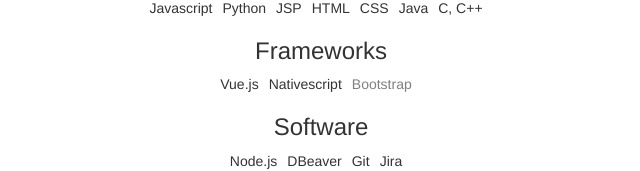
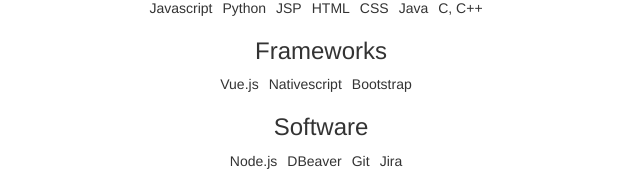
Before and after one commit to chanyb/portfolio, a Vue app: page / in a window 1280 px wide. Shown: the part 278-449 px from the top of the page, without its empty margins (319-959 px from the left). Built offline with nearby package versions, Linux system fonts and the light colour scheme.

Commit message:
fix: remove bootstrap preparing

```diff
--- a/src/components/HelloWorld.vue
+++ b/src/components/HelloWorld.vue
@@ -25,7 +25,7 @@
 				<div class="row">
 					<span class="item" @click="toggleItem('vue')">Vue.js</span>
 					<span class="item" @click="toggleItem('nativescript')">Nativescript</span>
-					<span class="item preparing">Bootstrap</span>
+					<span class="item" @click="toggleItem('bootstrap')">Bootstrap</span>
 				</div>
 				<div class="row">
 					<h3>Software</h3>
```
